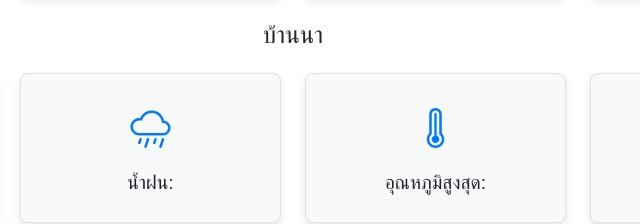
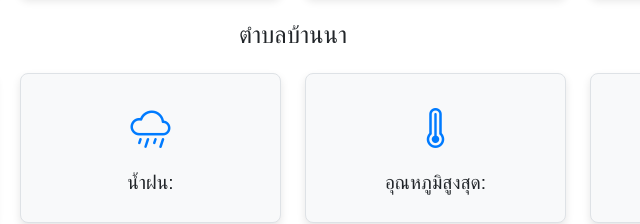
Before and after one commit to khemkhem22/ProJect_node_leaflet, a website: page public/index_map.html in a window 1280 px wide. Shown: the part 319-543 px from the top of the page, 347-987 px from the left. Drawn offline with nearby package versions, Linux system fonts and the light colour scheme; no server answers.

Commit message:
แก้ไขไฟล์ index_map.html

```diff
--- a/public/index_map.html
+++ b/public/index_map.html
@@ -118,7 +118,7 @@
             </div>
         </div>
 
-        <div class="location" id="banna-location">บ้านนา</div> <!-- Element สำหรับแสดงชื่อที่ตำแหน่งบ้านนา -->
+        <div class="location" id="banna-location">ตำบลบ้านนา</div> <!-- Element สำหรับแสดงชื่อที่ตำแหน่งบ้านนา -->
 
         <div class="row">
             <div class="col-md-3">
```
